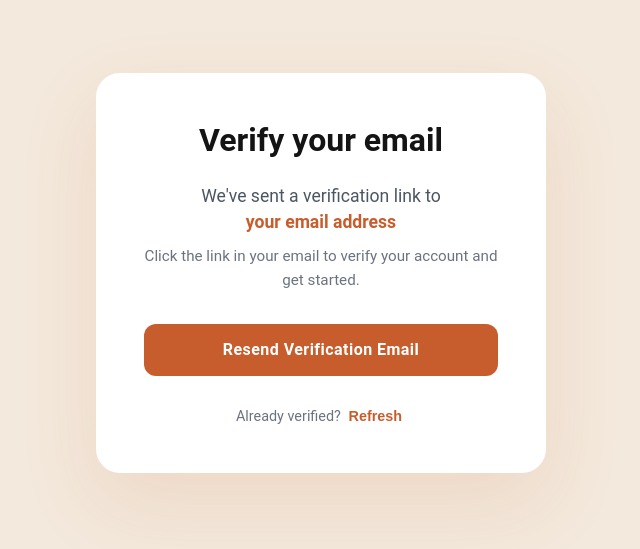
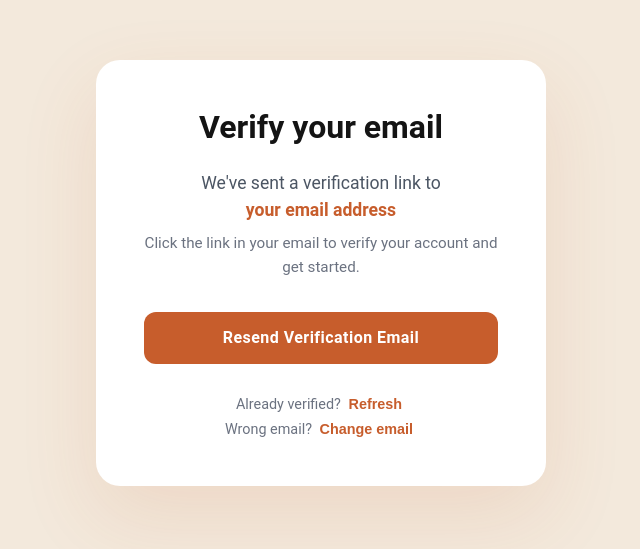
Before and after one commit to catalina-constantin/Flavorly, a React (Vite) app: page /verify-email in a window 1280 px wide. Shown: the part 127-676 px from the top of the page, without its empty margins (319-959 px from the left). Built offline with nearby package versions, Linux system fonts and the light colour scheme; no server answers.

Commit message:
feat(auth): refactor email verification and implement state persistence

```diff
--- a/src/pages/VerifyEmail.jsx
+++ b/src/pages/VerifyEmail.jsx
@@ -1,10 +1,20 @@
 import React from "react";
 import { Button } from "@mui/material";
+import { useDispatch } from "react-redux";
+import { useNavigate } from "react-router-dom";
+import { clearAuthTempData } from "../store/authSlice";
 import { useVerifyEmail } from "../hooks/useVerifyEmail";
 import "../styles/VerifyEmail.css";
 
 const VerifyEmail = () => {
   const { loading, user, handleResend } = useVerifyEmail();
+  const dispatch = useDispatch();
+  const navigate = useNavigate();
+
+  const handleCancel = () => {
+    dispatch(clearAuthTempData());
+    navigate("/register");
+  };
 
   return (
     <div className="verify-email-container">
@@ -33,6 +43,7 @@ const VerifyEmail = () => {
           </Button>
         </div>
 
+        <div className="verify-email-footer-group">
           <p className="verify-email-footer">
             Already verified?{" "}
             <button
@@ -43,6 +54,17 @@ const VerifyEmail = () => {
               Refresh
             </button>
           </p>
+          <p className="verify-email-footer">
+            Wrong email?{" "}
+            <button
+              className="refresh-link"
+              onClick={handleCancel}
+              disabled={loading}
+            >
+              Change email
+            </button>
+          </p>
+        </div>
       </div>
     </div>
   );
--- a/src/store/authSlice.js
+++ b/src/store/authSlice.js
@@ -24,8 +24,14 @@ const authSlice = createSlice({
       state.isAuthenticated = false;
       state.emailVerified = false;
     },
+    clearAuthTempData: (state) => {
+      state.user = null;
+      state.role = null;
+      state.isAuthenticated = false;
+      state.emailVerified = false;
+    },
   },
 });
 
-export const { setUser, logout } = authSlice.actions;
+export const { setUser, logout, clearAuthTempData } = authSlice.actions;
 export default authSlice.reducer;
```
Lines whose indentation alone changed are shown as unchanged.
